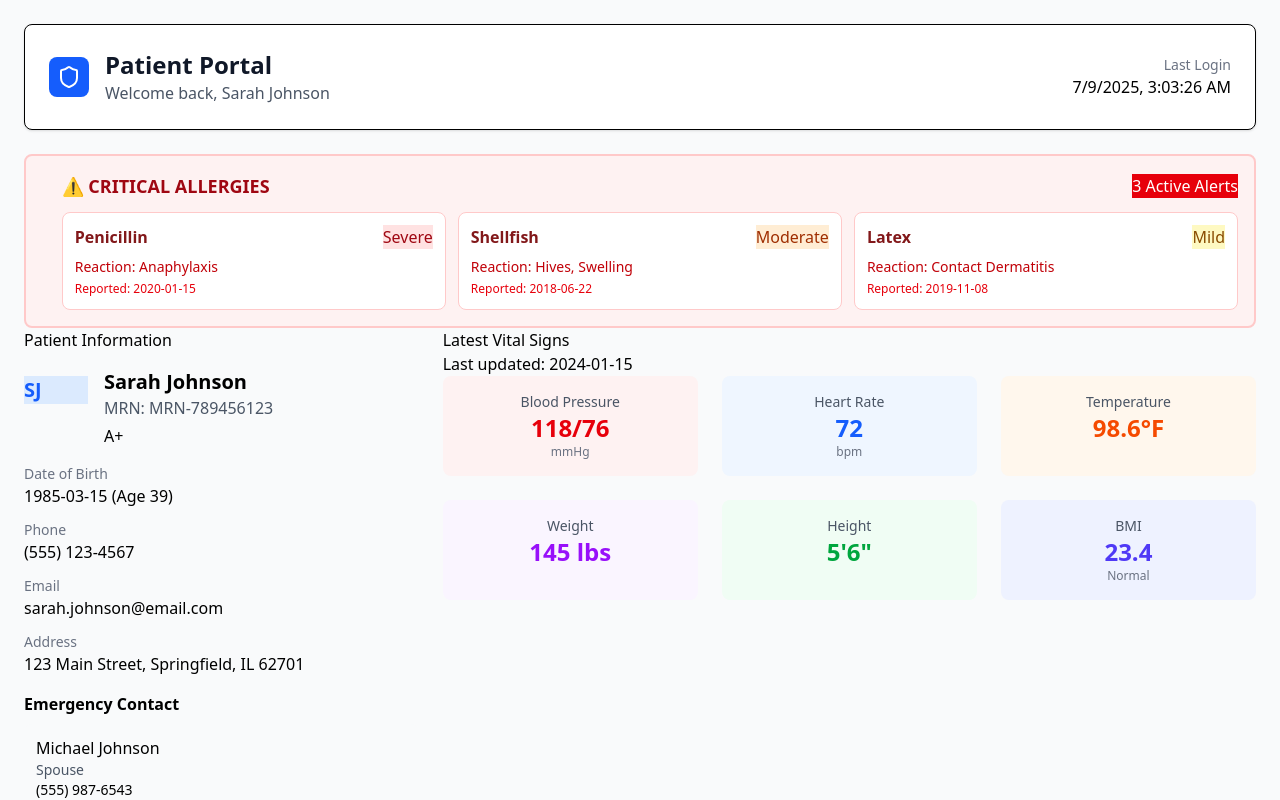
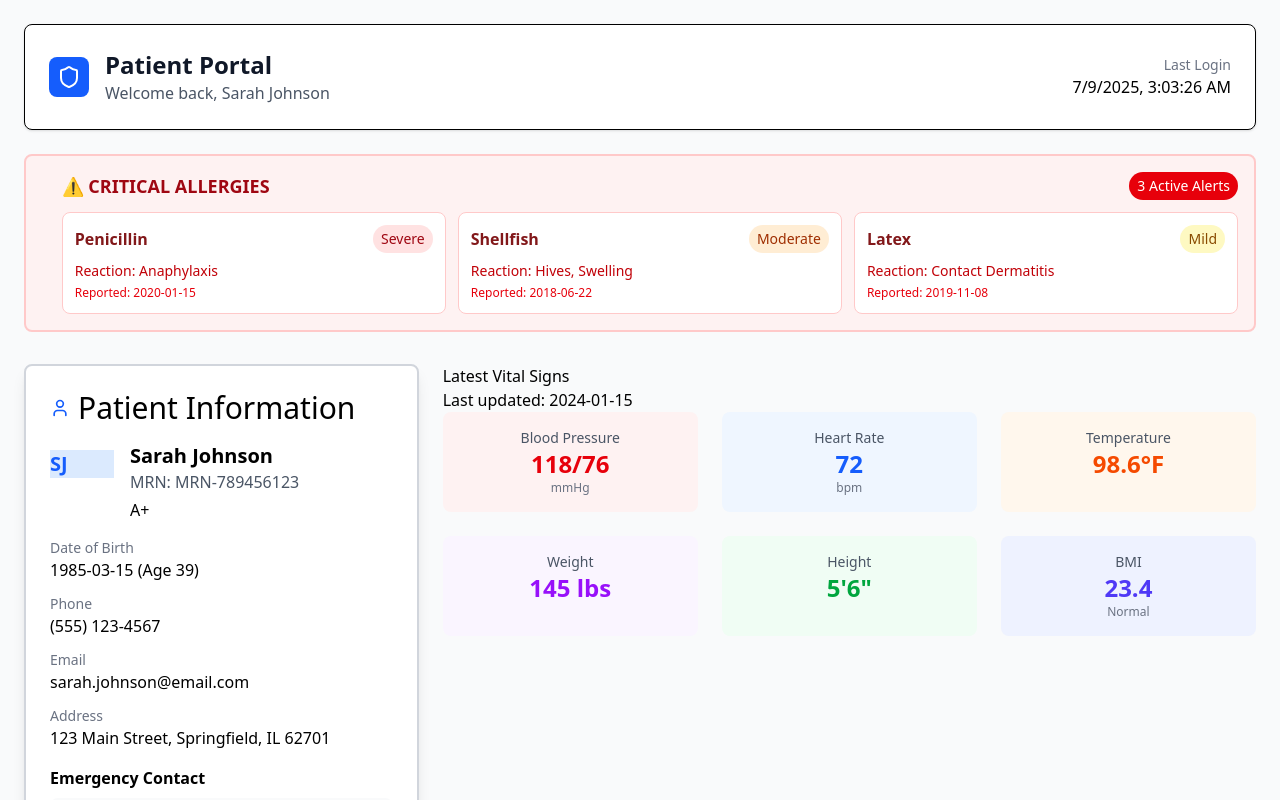
Before and after one commit to Walker-Gideon/Clinic-web, a React (Vite) app: page /patient in a window 1280 px wide. Shown: the top 800 px of the page. Built offline with nearby package versions, Linux system fonts and the light colour scheme.

Commit message:
Working on the patient summary section

```diff
--- a/src/components/ui/card/CardDescription.jsx
+++ b/src/components/ui/card/CardDescription.jsx
@@ -1,3 +1,8 @@
-export default function CardDescription({ children, className }) {
+export default function CardDescription({ children, className, variant }) {
+  if (variant === "outline")
+    return (
+      <p className={`rounded-2xl px-2 py-1 text-sm ${className}`}>{children}</p>
+    );
+
   return <p className={`medium:text-sm text-xs ${className}`}>{children}</p>;
 }
--- a/src/features/patient/PatientLayout.jsx
+++ b/src/features/patient/PatientLayout.jsx
@@ -144,11 +144,14 @@ export default function PatientLayout() {
               getSeverityColor={getSeverityColor}
             />
           )}
-          <PatientSummary patientData={patientData} />
-          <PatientHistory
-            patientData={patientData}
-            getStatusColor={getStatusColor}
-          />
+
+          <div className="mt-8">
+            <PatientSummary patientData={patientData} />
+            <PatientHistory
+              patientData={patientData}
+              getStatusColor={getStatusColor}
+            />
+          </div>
         </PatientMain>
 
         <PatientFooter />
--- a/src/features/patient/patientMain/PatientAlert.jsx
+++ b/src/features/patient/patientMain/PatientAlert.jsx
@@ -1,4 +1,6 @@
 import Alert from "../../../components/ui/alert/Alert";
+import Card from "../../../components/ui/card/Card";
+import CardDescription from "../../../components/ui/card/CardDescription";
 import CardHeader from "../../../components/ui/card/CardHeader";
 
 export default function PatientAlert({ patientData, getSeverityColor }) {
@@ -13,28 +15,28 @@ export default function PatientAlert({ patientData, getSeverityColor }) {
       <div className="w-full text-red-800">
         <CardHeader className="flex items-center justify-between">
           <span className="text-lg font-semibold">⚠️ CRITICAL ALLERGIES</span>
-          <p className="bg-red-600 text-white">
+          <CardDescription
+            className={"bg-red-600 text-white"}
+            variant="outline"
+          >
             {patientData.allergies.length} Active Alert
             {patientData.allergies.length > 1 ? "s" : ""}
-          </p>
+          </CardDescription>
         </CardHeader>
 
         <div className="mt-3 grid grid-cols-1 gap-3 md:grid-cols-3">
           {patientData.allergies.map((allergy, index) => (
-            <div
-              key={index}
-              className="rounded-lg border border-red-200 bg-white p-3"
-            >
+            <Card key={index} className="border-red-200 bg-white p-3">
               <div className="mb-2 flex items-center justify-between">
                 <span className="font-bold text-red-900">
                   {allergy.allergen}
                 </span>
-                <h1
+                <CardDescription
                   className={getSeverityColor(allergy.severity)}
                   variant="outline"
                 >
                   {allergy.severity}
-                </h1>
+                </CardDescription>
               </div>
               <p className="text-sm text-red-700">
                 Reaction: {allergy.reaction}
@@ -42,7 +44,7 @@ export default function PatientAlert({ patientData, getSeverityColor }) {
               <p className="mt-1 text-xs text-red-600">
                 Reported: {allergy.dateReported}
               </p>
-            </div>
+            </Card>
           ))}
         </div>
       </div>
--- a/src/features/patient/patientMain/PatientSummary.jsx
+++ b/src/features/patient/patientMain/PatientSummary.jsx
@@ -1,14 +1,15 @@
+import { LuUser } from "react-icons/lu";
+import Card from "../../../components/ui/card/Card";
+
 export default function PatientSummary({ patientData }) {
   return (
     <div className="grid grid-cols-1 gap-6 lg:grid-cols-3">
-      {/* Patient Information Card */}
-      {/* Card */}
-      <div className="lg:col-span-1">
+      <Card className="border-2 border-gray-300 bg-white p-6 shadow-lg lg:col-span-1">
         {/* CardHeader */}
         <header className="pb-4">
           {/* CardTitle */}
-          <h1 className="flex items-center gap-2">
-            {/*an icon <User className="h-5 w-5 text-blue-600" /> */}
+          <h1 className="middle:text-3xl flex items-center gap-2 text-2xl">
+            <LuUser className="h-5 w-5 text-blue-600" />
             Patient Information
           </h1>
         </header>
@@ -90,7 +91,7 @@ export default function PatientSummary({ patientData }) {
             </div>
           </div>
         </div>
-      </div>
+      </Card>
 
       {/* Vital Signs Card */}
       {/* Card */}
```
